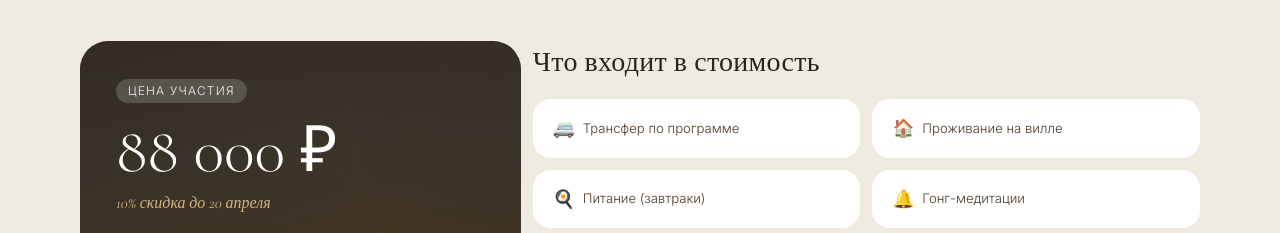
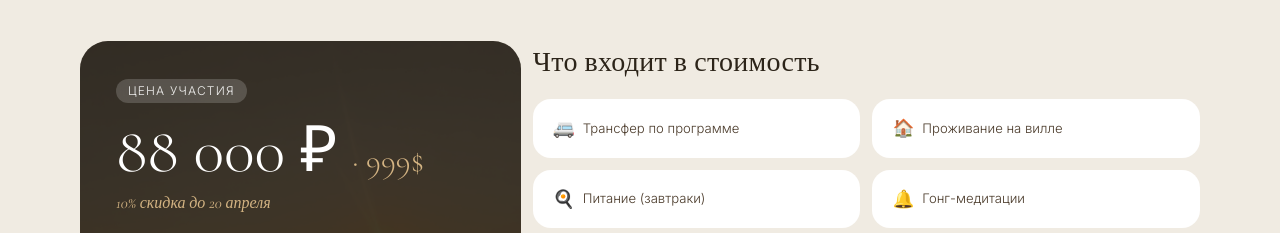
Before and after one commit to mixa-lll/RetritGergia, a React (Vite) app: page / in a window 1280 px wide. Shown: the part 6486-6719 px from the top of the page. Built offline with nearby package versions, Linux system fonts and the light colour scheme.

Commit message:
Add USD price next to retreat cost

```diff
--- a/src/app/App.tsx
+++ b/src/app/App.tsx
@@ -976,7 +976,9 @@ export default function App() {
             <div className="absolute inset-0 opacity-10" style={{ backgroundImage: `url(${heroImage})`, backgroundSize: "cover", backgroundPosition: "top", borderRadius: R }} />
             <div className="relative z-10">
               <Pill light>Цена участия</Pill>
-              <p style={{ fontFamily: "'Cormorant Garamond', serif", fontSize: "clamp(3rem, 5vw, 4.5rem)", fontWeight: 300, color: "#fff", lineHeight: 1, marginTop: 16 }}>88 000 ₽</p>
+              <p style={{ fontFamily: "'Cormorant Garamond', serif", fontSize: "clamp(3rem, 5vw, 4.5rem)", fontWeight: 300, color: "#fff", lineHeight: 1, marginTop: 16 }}>
+                88 000 ₽ <span style={{ fontSize: "0.5em", color: "#d4b483", verticalAlign: "baseline" }}>· 999$</span>
+              </p>
               <p style={{ fontFamily: "'Cormorant Garamond', serif", fontSize: "1rem", color: "#d4b483", fontStyle: "italic", marginTop: 8 }}>10% скидка до 20 апреля</p>
             </div>
             <div className="relative z-10 mt-8">
```
